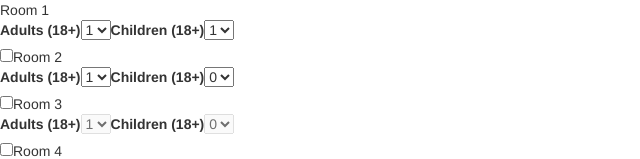
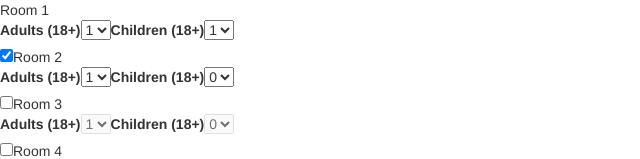
Before and after one commit to henryhedges/henryhedges_hilton_code_assessment, a Next.js app in the folder Assessment_2/: page / in a window 1280 px wide. Shown: the top 159 px of the page, without its empty margins (0-640 px from the left). Built offline with nearby package versions, Linux system fonts and the light colour scheme.

Commit message:
added select element change handler

```diff
--- a/Assessment_2/components/index/Content/RoomCard/index.js
+++ b/Assessment_2/components/index/Content/RoomCard/index.js
@@ -14,7 +14,7 @@
   }
 
   render() {
-    const { adults, kids, roomNumber, selected } = this.props;
+    const { adults, roomKey, kids, roomNumber, selected, selectedChange } = this.props;
     const isFirstRoom = roomNumber === 1;
 
     return (
@@ -22,7 +22,7 @@
         <div>
           { !isFirstRoom && (
               <span>
-                <input type='checkbox'/>
+                <input checked={selected} type='checkbox'/>
               </span>
             )
           }
@@ -31,13 +31,13 @@
         <div>
           <span>
             <label>Adults (18+)</label>
-            <select value={adults} disabled={!selected}>
+            <select disabled={!selected} value={adults} onChange={selectedChange.bind(this, roomKey, 'adults')}>
               { this.createNumericOptions() }
             </select>
           </span>
           <span>
             <label>Children (18+)</label>
-            <select value={kids} disabled={!selected}>
+            <select disabled={!selected} value={kids} onChange={selectedChange.bind(this, roomKey, 'kids')}>
               { this.createNumericOptions() }
             </select>
           </span>
@@ -49,7 +49,8 @@
 
 RoomCard.defaultProps = {
   adults: 1,
-  kids: 0
+  kids: 0,
+  selectedChange: () => {}
 };
 
 export default RoomCard;
--- a/Assessment_2/components/index/Content/index.js
+++ b/Assessment_2/components/index/Content/index.js
@@ -35,7 +35,27 @@
   }
 
   renderRooms(allRooms = []) {
-    return allRooms.map((room, idx) => <RoomCard key={room} roomNumber={idx + 1} {...this.state[room]} />)
+    return allRooms.map((room, idx) => (
+      <RoomCard
+        key={room}
+        roomKey={room}
+        roomNumber={idx + 1}
+        selectedChange={this.selectedChange}
+        {...this.state[room]}
+      />
+    ))
+  }
+
+  selectedChange = (room, key, value) => {
+    console.log('Called')
+    const newState = { ...this.state,
+      [room]: {
+        ...this.state[room],
+        [key]: value
+      }
+    }
+
+    this.setState(newState)
   }
 
   submit = (e) => {
```
